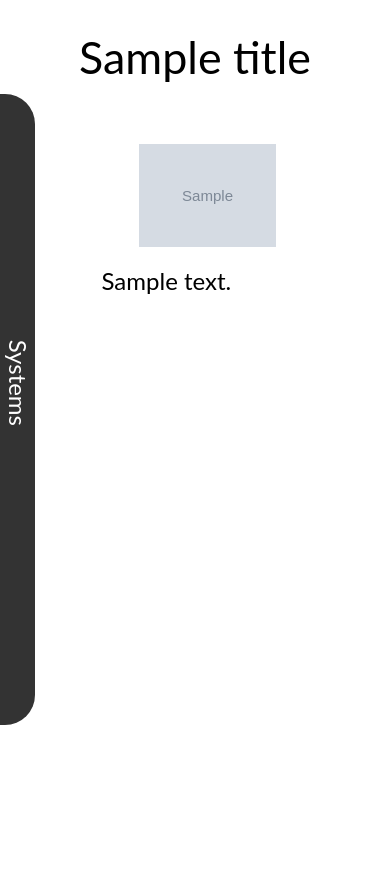
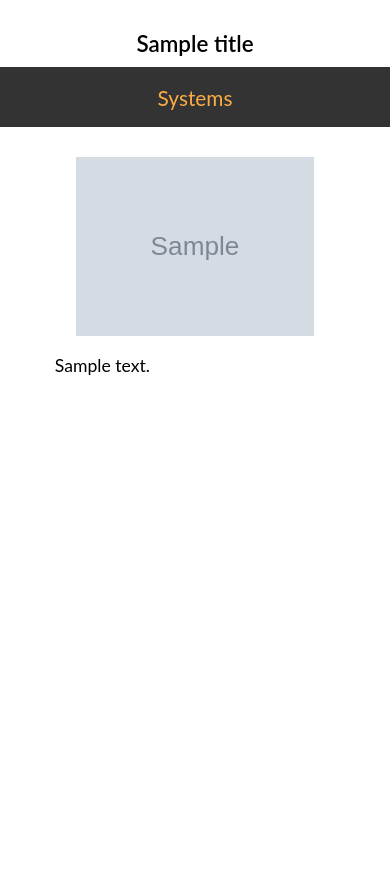
Before and after one commit to ericVargas/Human-Anatomy, a Node server app: template human-anatomy/views/index.ejs in a window 390 px wide. Run offline with Node 20, Linux system fonts and the light colour scheme; the template is opened without the code that fills it: most values are stand-ins (such as "Sample title", 1, 10 or a date in 2020); grey boxes marked "Sample" are stand-in pictures; some libraries are stand-ins or nearby versions.

Commit message:
fixed media queries

```diff
--- a/human-anatomy/public/javascripts/main.js
+++ b/human-anatomy/public/javascripts/main.js
@@ -1,9 +1,29 @@
 let navBtn = document.getElementById("navBtn");
 
+let aside = document.getElementById("aside");
+
+let btn = document.getElementById("btn");
+
 function hideN() {
-  navBtn.style.display = "none";
+    navBtn.style.display = "none";
 }
 
 function showN() {
-  navBtn.style.display = "block";
+    navBtn.style.display = "block";
 }
+
+aside.addEventListener("mouseover", hideN);
+
+aside.addEventListener("mouseout", showN);
+
+function dropDown() {
+    if (aside.classList.contains('hide')) {
+        aside.classList.remove('hide');
+        aside.classList.add('show');
+    } else if (aside.classList.contains('show')) {
+        aside.classList.remove('show');
+        aside.classList.add('hide');
+    }
+}
+
+btn.addEventListener("click", dropDown);
--- a/human-anatomy/public/stylesheets/style.css
+++ b/human-anatomy/public/stylesheets/style.css
@@ -19,7 +19,7 @@ header {
     height: 90vh;
 }
 
-aside {
+#aside {
     color: #FCAC45;
     height: 70%;
     width: 220px;
@@ -34,7 +34,7 @@ aside {
     border-top-right-radius: 30px;
 }
 
-aside:hover {
+#aside:hover {
     left: 0px;
 }
 
@@ -49,17 +49,21 @@ aside:hover {
     font-size: 1.5rem;
 }
 
+button {
+    display: none;
+}
+
 nav {
     font-size: 1.5rem;
     font-weight: 600;
 }
 
-aside ul {
+#aside ul {
     margin: 0 30px;
     list-style: none;
 }
 
-aside ul li {
+#aside ul li {
     text-align: center;
     padding: 5px 0;
     font-size: 1.3rem
@@ -103,6 +107,82 @@ p {
     font-size: 1.5rem;
 }
 
-@media only screen (max-device-width : 670px) {
+@media only screen and (max-width: 555px) {
+    header {
+        font-size: 1.4rem;
+        font-weight: 600;
+    }
 
+    button {
+        color: #FCAC45;
+        background-color: #333;
+        text-align: center;
+        width: 100%;
+        height: 60px;
+        border: none;
+        display: block;
+        font-size: 1.3rem;
+    }
+
+    #aside {
+        width: 100%;
+        height: 65%;
+        position: relative;
+        z-index: 0;
+        left: 0px;
+        overflow-x: auto;
+        transition: 0;
+        padding: 20px 0;
+        border-bottom-right-radius: 30px;
+        border-top-right-radius: 0;
+        border-bottom-left-radius: 30px;
+    }
+
+    #navBtn {
+        visibility: hidden;
+    }
+
+    #aside ul {
+        display: grid;
+        grid-template-columns: repeat(2, 1fr);
+        grid-gap: 20px;
+    }
+
+    #nav,
+    .hide {
+        display: none;
+    }
+
+    #welcome,
+    #footer {
+        grid-column: 1/span 2;
+    }
+
+    #aside ul li {
+        font-size: 1.2rem
+    }
+
+    footer {
+        font-size: 1rem;
+    }
+
+
+    main {
+        margin-left: 0px;
+        padding: 30px;
+        grid-gap: 50px;
+    }
+
+    .item,
+    img {
+        width: 85%;
+    }
+
+    p {
+        font-size: 1.1rem;
+    }
+
+    .show {
+        display: block;
+    }
 }
--- a/human-anatomy/views/index.ejs
+++ b/human-anatomy/views/index.ejs
@@ -2,7 +2,8 @@
 <div class="container">
     <header><%= title %></header>
     <div class="page">
-        <aside id="aside" onmouseover="hideN()" onmouseout="showN()">
+        <button id="btn">Systems</button>
+            <aside id="aside" class="hide">
             <span id="navBtn">Systems</span>
             <ul>
                 <li>
```
